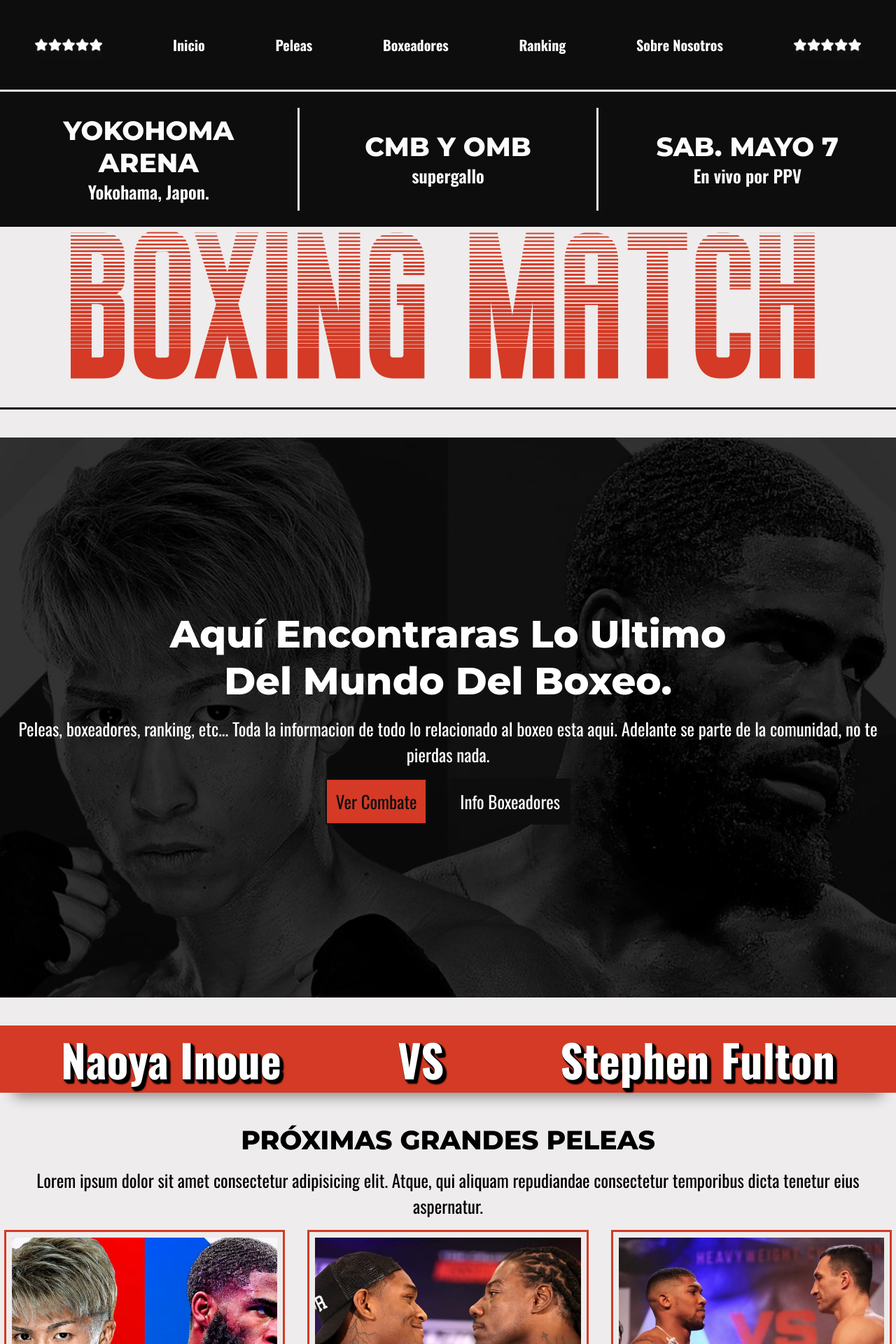
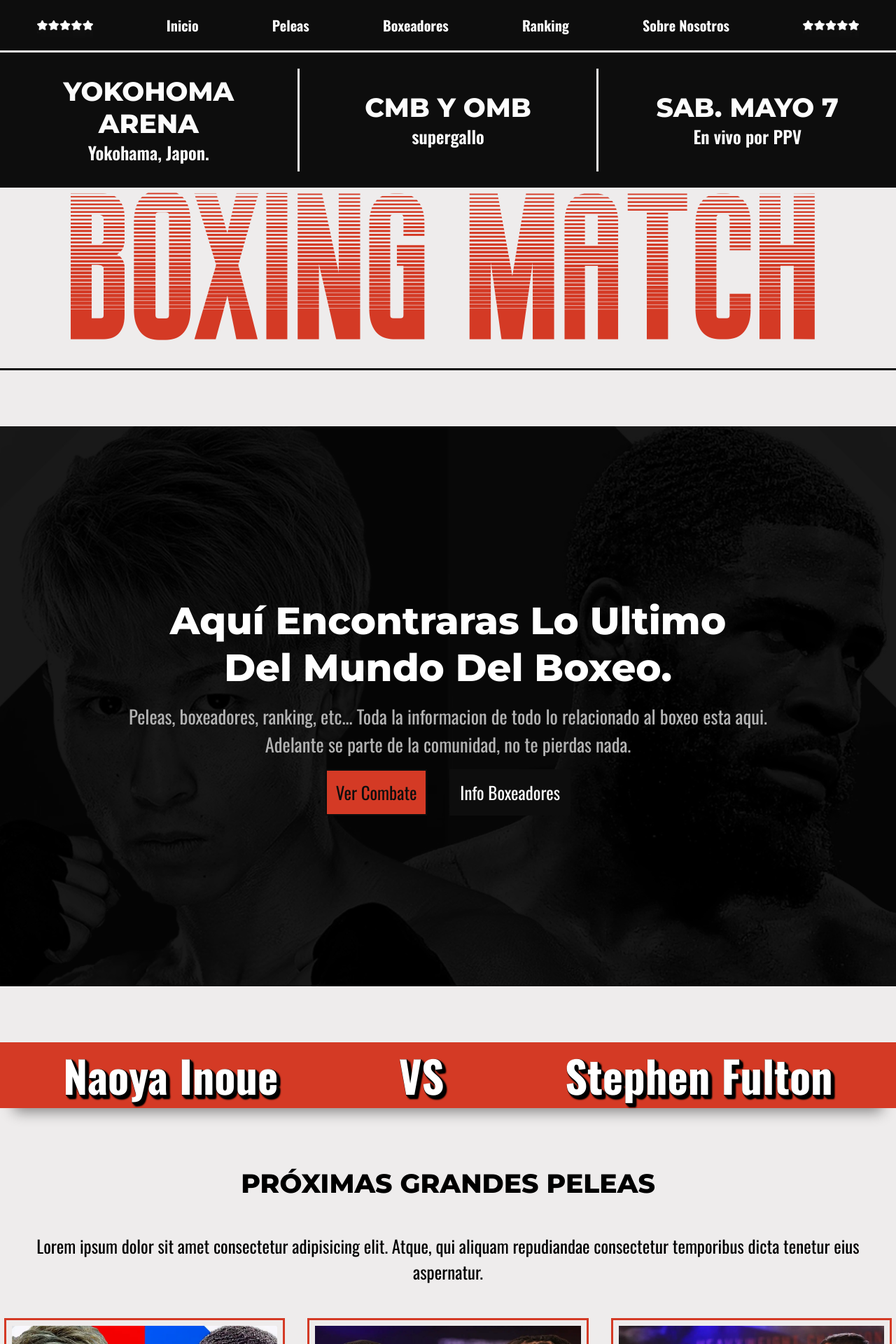
Before and after one commit to yefreescoding/final-project-course, a PHP site: page / in a window 1280 px wide. Shown: the top 1920 px of the page at 70% size. Run offline with PHP 8.4, Linux system fonts and the light colour scheme.

Commit message:
saving before going home

```diff
--- a/src/estilos/global.css
+++ b/src/estilos/global.css
@@ -114,7 +114,7 @@
 }
 
 .section {
-  margin: 5vh 0;
+  margin: 10vh 0;
   padding: 0.5vh 0.5vw;
   text-align: center;
   gap: 3rem;
@@ -127,6 +127,7 @@
   margin-inline: 1rem;
   width: fit-content;
   text-transform: capitalize;
+  transition: all 0.2s linear;
 }
 
 .principal {
@@ -134,9 +135,17 @@
   color: var(--text);
 }
 
+.principal:hover {
+  background-color: hsla(0, 0%, 0%, 0.5);
+}
+
 .secondary {
   background-color: var(--background-2);
   color: var(--text-2);
+}
+.secondary:hover {
+  background-color: var(--background);
+  color: var(--text);
 }
 
 .highlight {
@@ -178,17 +187,17 @@
 }
 
 .header {
+  justify-content: start;
   background-color: var(--background-2);
-  /* margin: 1rem; */
   border-bottom: 3px solid var(--background-2);
 }
 
 .header__nav {
   padding-block: 1rem;
   justify-content: space-around;
+  align-items: center;
   flex-wrap: wrap;
   border-bottom: 3px solid var(--background);
-  align-items: center;
 }
 
 .fixed-nav {
@@ -206,7 +215,9 @@
 }
 
 .header__nav img {
-  width: 6rem;
+  width: 5rem;
+  object-fit: cover;
+  aspect-ratio: 16/8;
 }
 
 .nav__link {
@@ -290,7 +301,7 @@
   background-repeat: no-repeat;
   background-position: center;
   background-size: cover;
-  filter: grayscale(100%) brightness(20%);
+  filter: grayscale(100%) brightness(10%);
 }
 
 .main__text {
@@ -306,6 +317,13 @@
   font-size: var(--fs-4);
 }
 
+.main__text p {
+  font-size: var(--fs-2);
+  color: hsl(0, 0%, 70%);
+  width: min(100%, 35em);
+  margin-inline: auto;
+}
+
 .carousel {
   gap: 1.5rem;
   padding: 1rem;
@@ -317,7 +335,7 @@
   box-shadow: hsla(0, 0%, 0%, 0.45) 0px 25px 20px -20px;
 }
 .carousel__span {
-  font-size: clamp(4rem, calc(1.5rem + 3vw), 5rem);
+  font-size: clamp(3rem, calc(1.5rem + 3vw), 5rem);
   line-height: 1;
   font-weight: 700;
   color: white;
@@ -327,7 +345,6 @@
 }
 
 .peleas {
-  gap: 1rem;
   justify-content: center;
   align-items: center;
   text-align: center;
```
